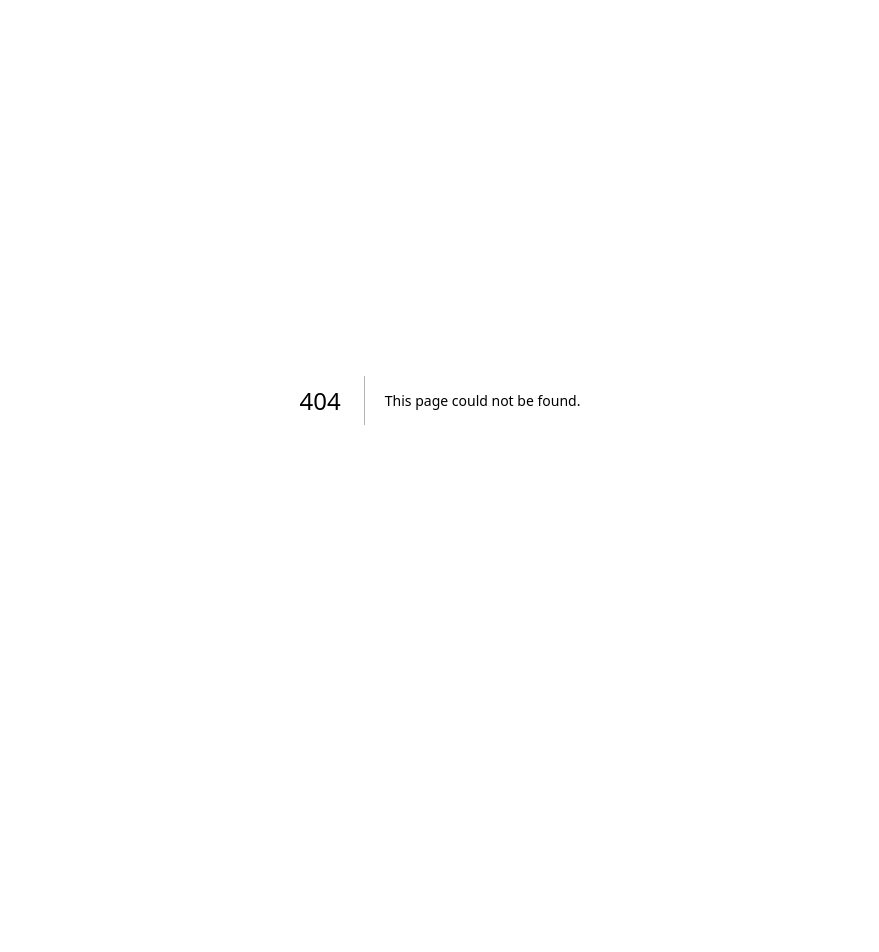
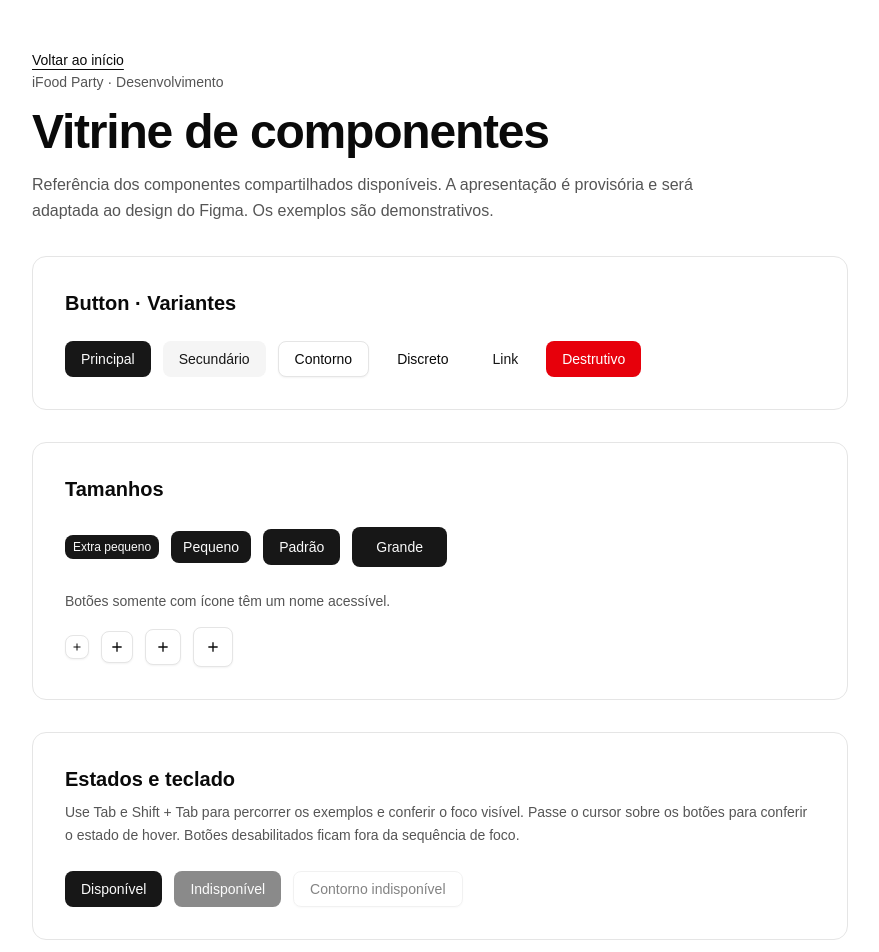
Before and after one commit to mhdsilva/hackaton-ifood, a Next.js app in the folder apps/web/: page /dev/components in a window 1280 px wide. Before the commit this address had no page. Shown: the top 952 px of the page, without its empty margins (200-1079 px from the left). Before the commit the page ends 800 px from the top, so only its background shows below. Built offline with nearby package versions, Linux system fonts and the light colour scheme.

Commit message:
chore(web): add shared component showcase

```diff
--- /dev/null
+++ b/apps/web/app/dev/components/page.tsx
@@ -0,0 +1,63 @@
+import Link from "next/link";
+import { Button } from "@/components/ui/button";
+
+export const metadata = { title: "Componentes | iFood Party" };
+
+export default function ComponentsPage() {
+  return (
+    <main className="mx-auto min-h-svh max-w-4xl space-y-8 px-6 py-12 sm:px-10">
+      <header className="space-y-4">
+        <Link href="/" className="rounded-sm text-sm underline underline-offset-4 focus-visible:outline-2 focus-visible:outline-offset-4 focus-visible:outline-ring">Voltar ao início</Link>
+        <p className="text-sm font-medium text-muted-foreground">iFood Party · Desenvolvimento</p>
+        <h1 className="text-3xl font-semibold tracking-tight sm:text-5xl">Vitrine de componentes</h1>
+        <p className="max-w-2xl leading-relaxed text-muted-foreground">
+          Referência dos componentes compartilhados disponíveis. A apresentação é provisória e será adaptada ao design do Figma. Os exemplos são demonstrativos.
+        </p>
+      </header>
+
+      <section aria-labelledby="variants-title" className="rounded-xl border bg-card p-6 sm:p-8">
+        <h2 id="variants-title" className="text-xl font-semibold">Button · Variantes</h2>
+        <div className="mt-6 flex flex-wrap items-center gap-3">
+          <Button type="button">Principal</Button>
+          <Button type="button" variant="secondary">Secundário</Button>
+          <Button type="button" variant="outline">Contorno</Button>
+          <Button type="button" variant="ghost">Discreto</Button>
+          <Button type="button" variant="link">Link</Button>
+          <Button type="button" variant="destructive">Destrutivo</Button>
+        </div>
+      </section>
+
+      <section aria-labelledby="sizes-title" className="rounded-xl border bg-card p-6 sm:p-8">
+        <h2 id="sizes-title" className="text-xl font-semibold">Tamanhos</h2>
+        <div className="mt-6 flex flex-wrap items-center gap-3">
+          <Button type="button" size="xs">Extra pequeno</Button>
+          <Button type="button" size="sm">Pequeno</Button>
+          <Button type="button">Padrão</Button>
+          <Button type="button" size="lg">Grande</Button>
+        </div>
+        <p className="mt-6 text-sm text-muted-foreground">Botões somente com ícone têm um nome acessível.</p>
+        <div className="mt-4 flex flex-wrap items-center gap-3">
+          {(["icon-xs", "icon-sm", "icon", "icon-lg"] as const).map((size) => (
+            <Button key={size} type="button" size={size} variant="outline" aria-label={`Adicionar (${size})`}>
+              <svg viewBox="0 0 24 24" fill="none" stroke="currentColor" strokeWidth="2" aria-hidden="true">
+                <path d="M12 5v14M5 12h14" />
+              </svg>
+            </Button>
+          ))}
+        </div>
+      </section>
+
+      <section aria-labelledby="states-title" className="rounded-xl border bg-card p-6 sm:p-8">
+        <h2 id="states-title" className="text-xl font-semibold">Estados e teclado</h2>
+        <p className="mt-2 text-sm leading-relaxed text-muted-foreground">
+          Use Tab e Shift + Tab para percorrer os exemplos e conferir o foco visível. Passe o cursor sobre os botões para conferir o estado de hover. Botões desabilitados ficam fora da sequência de foco.
+        </p>
+        <div className="mt-6 flex flex-wrap items-center gap-3">
+          <Button type="button">Disponível</Button>
+          <Button type="button" disabled>Indisponível</Button>
+          <Button type="button" variant="outline" disabled>Contorno indisponível</Button>
+        </div>
+      </section>
+    </main>
+  );
+}
--- a/apps/web/app/page.tsx
+++ b/apps/web/app/page.tsx
@@ -1,4 +1,4 @@
-import { Button } from "@/components/ui/button";
+import Link from "next/link";
 
 export default function HomePage() {
   return (
@@ -7,19 +7,12 @@ export default function HomePage() {
         <p className="text-sm font-medium text-muted-foreground">iFood Party</p>
         <h1 className="text-3xl font-semibold tracking-tight sm:text-5xl">Nossa próxima experiência começa aqui.</h1>
         <p className="max-w-xl leading-relaxed text-muted-foreground">
-          Uma página provisória para conferir a base da interface. As telas da Party chegam na próxima etapa.
+          As telas da Party chegam na próxima etapa. Enquanto isso, confira os componentes compartilhados da interface.
         </p>
       </header>
-      <section aria-labelledby="buttons-title" className="rounded-xl border bg-card p-6 sm:p-8">
-        <h2 id="buttons-title" className="text-lg font-semibold">Componentes compartilhados</h2>
-        <p className="mt-2 text-sm leading-relaxed text-muted-foreground">O mesmo botão, com variantes e estados diferentes. Os exemplos abaixo são demonstrativos.</p>
-        <div className="mt-6 flex flex-col gap-3 sm:flex-row sm:flex-wrap">
-          <Button type="button">Principal</Button>
-          <Button type="button" variant="outline">Contorno</Button>
-          <Button type="button" variant="secondary">Secundário</Button>
-          <Button type="button" disabled>Indisponível</Button>
-        </div>
-      </section>
+      <Link href="/dev/components" className="w-fit rounded-md text-sm font-medium underline underline-offset-4 focus-visible:outline-2 focus-visible:outline-offset-4 focus-visible:outline-ring">
+        Ver vitrine de componentes
+      </Link>
     </main>
   );
 }
```
Also changed, not shown: 1 other file (tests, documents, lock files or other folders).
